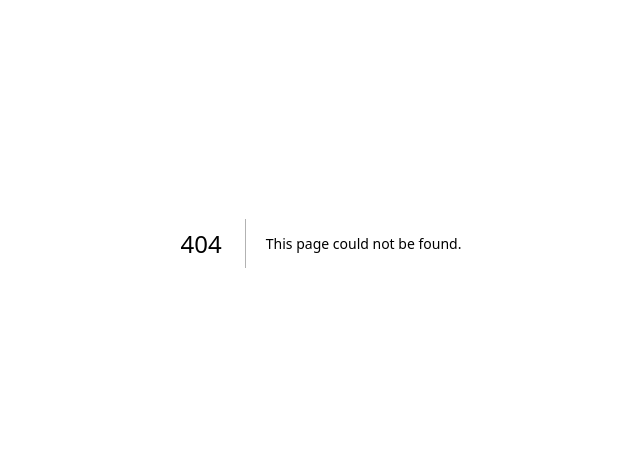
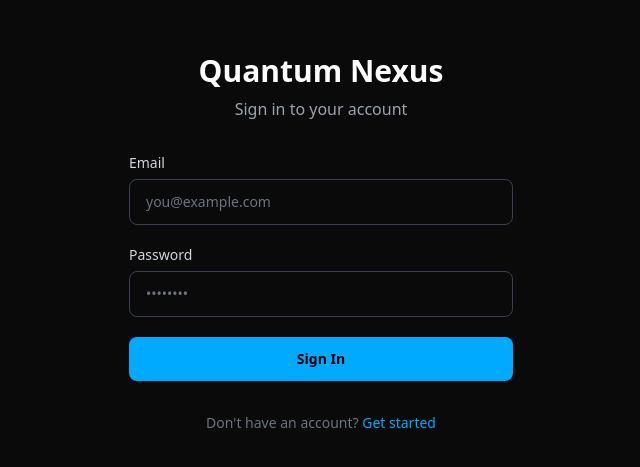
Before and after one commit to kukubwana-schoolfeed/quantum-nexus, a Next.js app: page /login in a window 1280 px wide. Before the commit this address had no page. Shown: the part 157-624 px from the top of the page, without its empty margins (319-959 px from the left). Built offline with nearby package versions, Linux system fonts and the light colour scheme; no server answers.

Commit message:
Add login page and fix public routes

```diff
--- /dev/null
+++ b/src/app/login/page.tsx
@@ -0,0 +1,89 @@
+'use client';
+
+import { useState, useCallback } from 'react';
+import { getSupabaseAuthClient } from '@/lib/auth/supabase-auth';
+
+export default function LoginPage(): JSX.Element {
+  const [email, setEmail] = useState('');
+  const [password, setPassword] = useState('');
+  const [error, setError] = useState<string | null>(null);
+  const [loading, setLoading] = useState(false);
+
+  const handleSubmit = useCallback(async (e: React.FormEvent) => {
+    e.preventDefault();
+    setError(null);
+    setLoading(true);
+
+    try {
+      const supabase = getSupabaseAuthClient();
+      const { error: authError } = await supabase.auth.signInWithPassword({ email, password });
+
+      if (authError) {
+        setError(authError.message);
+        return;
+      }
+
+      window.location.href = '/dashboard';
+    } catch (err) {
+      setError(err instanceof Error ? err.message : 'An unexpected error occurred');
+    } finally {
+      setLoading(false);
+    }
+  }, [email, password]);
+
+  return (
+    <div className="min-h-screen bg-[#0A0A0A] flex items-center justify-center p-6">
+      <div className="w-full max-w-sm space-y-8">
+        <div className="text-center">
+          <h1 className="text-3xl font-bold text-white">Quantum Nexus</h1>
+          <p className="text-gray-400 mt-2">Sign in to your account</p>
+        </div>
+
+        <form onSubmit={handleSubmit} className="space-y-5">
+          <div>
+            <label className="block text-sm font-medium text-gray-300 mb-1.5">Email</label>
+            <input
+              type="email"
+              value={email}
+              onChange={e => setEmail(e.target.value)}
+              required
+              placeholder="you@example.com"
+              className="w-full bg-[#0A0A0A] border border-gray-700 rounded-lg px-4 py-3 text-sm text-white placeholder-gray-500 focus:outline-none focus:border-[#00AAFF] transition-colors"
+            />
+          </div>
+
+          <div>
+            <label className="block text-sm font-medium text-gray-300 mb-1.5">Password</label>
+            <input
+              type="password"
+              value={password}
+              onChange={e => setPassword(e.target.value)}
+              required
+              placeholder="••••••••"
+              className="w-full bg-[#0A0A0A] border border-gray-700 rounded-lg px-4 py-3 text-sm text-white placeholder-gray-500 focus:outline-none focus:border-[#00AAFF] transition-colors"
+            />
+          </div>
+
+          {error && (
+            <div className="p-3 bg-red-500/10 border border-red-500/30 rounded-lg text-red-400 text-sm">
+              {error}
+            </div>
+          )}
+
+          <button
+            type="submit"
+            disabled={loading}
+            className="w-full py-3 bg-[#00AAFF] hover:bg-[#0099e6] text-black font-semibold text-sm rounded-lg transition-colors disabled:opacity-50"
+          >
+            {loading ? 'Signing in...' : 'Sign In'}
+          </button>
+        </form>
+
+        <p className="text-center text-sm text-gray-500">
+          Don&apos;t have an account?{' '}
+          <a href="/onboarding" className="text-[#00AAFF] hover:underline">Get started</a>
+        </p>
+      </div>
+    </div>
+  );
+}
--- a/src/app/page.tsx
+++ b/src/app/page.tsx
@@ -14,5 +14,5 @@ import { redirect } from 'next/navigation';
  * @returns {never} Redirects immediately
  */
 export default function Home(): never {
-  redirect('/dashboard');
+  redirect('/login');
 }
--- a/src/middleware.ts
+++ b/src/middleware.ts
@@ -40,8 +40,10 @@ const SESSION_CLAIMS_HEADER = 'x-session-claims';
  */
 const PUBLIC_ROUTES = [
   '/',
+  '/login',
   '/onboarding',
   '/api/auth/callback',
+  '/api/onboarding',
   '/api/webhooks',
 ];
 
```
